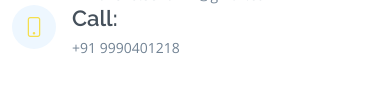
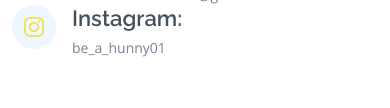
Before and after one commit to Himanshu0124/himanshu, a plain HTML site: page index.html in a window 390 px wide. Shown: the part 6280-6388 px from the top of the page. Drawn offline with nearby package versions, Linux system fonts and the light colour scheme.

Commit message:
Replace phone contact with Instagram handle

```diff
--- a/index.html
+++ b/index.html
@@ -838,9 +838,9 @@
             <div class="col-lg-4">
               <div class="info">
                 <div class="phone">
-                  <i class="bi bi-phone"></i>
-                  <h4>Call:</h4>
-                  <p>+91 9990401218</p>
+                  <i class="bi bi-instagram"></i>
+                  <h4>Instagram:</h4>
+                  <p>be_a_hunny01</p>
                 </div>
               </div>
             </div>
```
